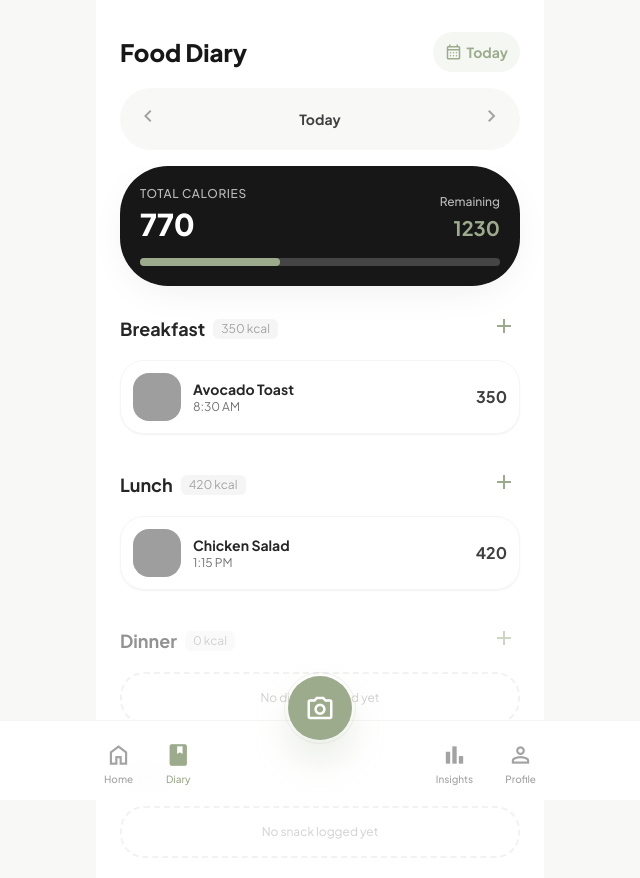
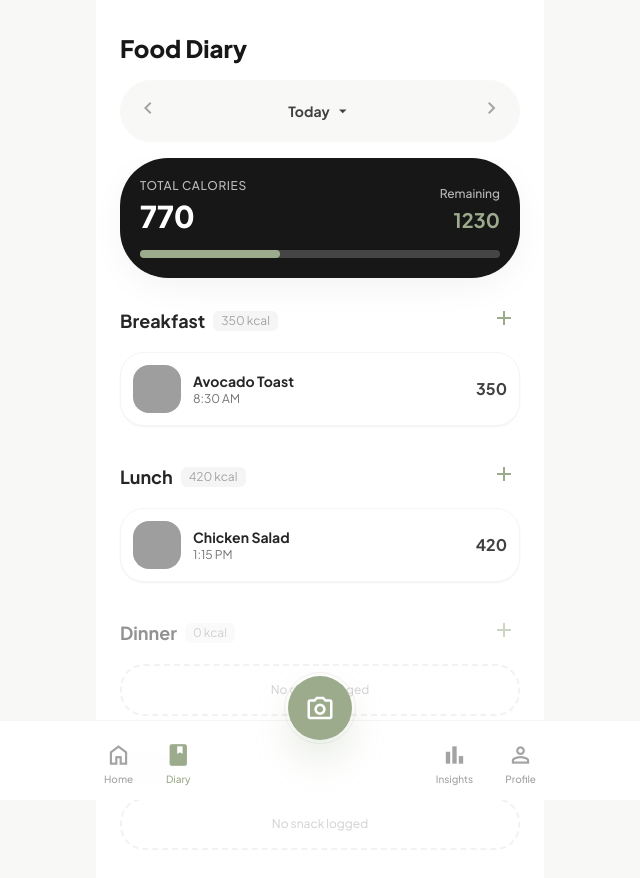
Before and after one commit to Dl666AI/NutriSnap, a React (Vite) app: page / in a window 1280 px wide. Both pictures are taken after a click on the button "View All". Shown: the top 878 px of the page, without its empty margins (320-960 px from the left). Built offline with nearby package versions, Linux system fonts and the light colour scheme; grey boxes are pictures that could not be loaded.

Commit message:
added calendar

```diff
--- a/components/DiaryScreen.tsx
+++ b/components/DiaryScreen.tsx
@@ -1,4 +1,4 @@
-import React from 'react';
+import React, { useState, useEffect } from 'react';
 import { Screen, Meal } from '../types';
 import { useData } from '../contexts/DataContext';
 import BottomNav from './BottomNav';
@@ -9,18 +9,112 @@ interface DiaryScreenProps {
 }
 
 const DiaryScreen: React.FC<DiaryScreenProps> = ({ onNavigate, onEdit }) => {
-  const { meals, totals, targets, removeMeal } = useData();
+  const { meals, targets, removeMeal, getTodayString } = useData();
 
-  const caloriesLeft = Math.max(0, targets.calories - totals.calories);
-  const progressPercent = Math.min(100, Math.round((totals.calories / targets.calories) * 100));
+  // State for current selected date (Data View)
+  const [currentDate, setCurrentDate] = useState<Date>(new Date());
+
+  // State for Calendar Picker
+  const [isCalendarOpen, setIsCalendarOpen] = useState(false);
+  const [pickerDate, setPickerDate] = useState<Date>(new Date()); // Tracks the month currently being viewed in picker
+
+  // Formatting helpers
+  const formatDateForComparison = (d: Date) => {
+    const year = d.getFullYear();
+    const month = String(d.getMonth() + 1).padStart(2, '0');
+    const day = String(d.getDate()).padStart(2, '0');
+    return `${year}-${month}-${day}`;
+  };
+
+  const selectedDateStr = formatDateForComparison(currentDate);
+  const todayStr = getTodayString();
+  const isToday = selectedDateStr === todayStr;
+
+  // Filter meals for selected date
+  const dayMeals = meals.filter(m => m.date === selectedDateStr);
+
+  // Calculate totals for this specific day
+  const dayTotals = dayMeals.reduce((acc, meal) => {
+    acc.calories += (meal.calories || 0);
+    return acc;
+  }, { calories: 0 });
+
+  const caloriesLeft = Math.max(0, targets.calories - dayTotals.calories);
+  const progressPercent = Math.min(100, Math.round((dayTotals.calories / targets.calories) * 100));
 
   // Group meals by type
-  const breakfastMeals = meals.filter(m => m.type === 'Breakfast');
-  const lunchMeals = meals.filter(m => m.type === 'Lunch');
-  const dinnerMeals = meals.filter(m => m.type === 'Dinner');
-  const snackMeals = meals.filter(m => m.type === 'Snack');
+  const breakfastMeals = dayMeals.filter(m => m.type === 'Breakfast');
+  const lunchMeals = dayMeals.filter(m => m.type === 'Lunch');
+  const dinnerMeals = dayMeals.filter(m => m.type === 'Dinner');
+  const snackMeals = dayMeals.filter(m => m.type === 'Snack');
 
   const getSectionCalories = (sectionMeals: Meal[]) => sectionMeals.reduce((acc, m) => acc + m.calories, 0);
+
+  // --- Date Navigation Handlers ---
+
+  const handlePrevDay = () => {
+    const prev = new Date(currentDate);
+    prev.setDate(prev.getDate() - 1);
+    setCurrentDate(prev);
+    setPickerDate(prev); // Sync picker view
+  };
+
+  const handleNextDay = () => {
+    const next = new Date(currentDate);
+    next.setDate(next.getDate() + 1);
+    setCurrentDate(next);
+    setPickerDate(next); // Sync picker view
+  };
+
+  const handleResetToday = () => {
+    const now = new Date();
+    setCurrentDate(now);
+    setPickerDate(now);
+    setIsCalendarOpen(false);
+  };
+
+  const handleDateSelect = (d: Date) => {
+    setCurrentDate(d);
+    setPickerDate(d);
+    setIsCalendarOpen(false);
+  };
+
+  const formatDisplayDate = (d: Date) => {
+    if (formatDateForComparison(d) === todayStr) return "Today";
+
+    // Check if yesterday
+    const yesterday = new Date();
+    yesterday.setDate(yesterday.getDate() - 1);
+    if (formatDateForComparison(d) === formatDateForComparison(yesterday)) return "Yesterday";
+
+    return d.toLocaleDateString('en-US', { weekday: 'short', month: 'short', day: 'numeric' });
+  };
+
+  // --- Calendar Logic ---
+
+  const changePickerMonth = (increment: number) => {
+    const newDate = new Date(pickerDate);
+    newDate.setMonth(newDate.getMonth() + increment);
+    setPickerDate(newDate);
+  };
+
+  const getDaysInMonth = (date: Date) => {
+    const year = date.getFullYear();
+    const month = date.getMonth();
+    const days = new Date(year, month + 1, 0).getDate();
+    const firstDay = new Date(year, month, 1).getDay(); // 0 = Sunday
+    return { days, firstDay, year, month };
+  };
+
+  const { days: daysInMonth, firstDay, year: pickerYear, month: pickerMonth } = getDaysInMonth(pickerDate);
+
+  // Helper to check if a specific date has data
+  const hasDataForDate = (day: number) => {
+    const checkStr = `${pickerYear}-${String(pickerMonth + 1).padStart(2, '0')}-${String(day).padStart(2, '0')}`;
+    return meals.some(m => m.date === checkStr);
+  };
+
+  // --- Renderers ---
 
   const renderMealSection = (title: string, sectionMeals: Meal[]) => {
     const sectionCals = getSectionCalories(sectionMeals);
@@ -33,12 +127,14 @@ const DiaryScreen: React.FC<DiaryScreenProps> = ({ onNavigate, onEdit }) => {
                {title}
                <span className="text-xs font-normal text-neutral-400 bg-neutral-100 dark:bg-neutral-800 px-2 py-0.5 rounded-md">0 kcal</span>
              </h3>
+             {isToday && (
                 <button onClick={() => onNavigate('CAMERA')} className="text-primary hover:bg-primary/10 p-1 rounded-full transition-colors">
                     <span className="material-symbols-outlined">add</span>
                 </button>
+             )}
           </div>
           <div className="border-2 border-dashed border-neutral-200 dark:border-neutral-700 rounded-xl p-4 flex flex-col items-center justify-center text-center">
-            <p className="text-xs text-neutral-400">No {title.toLowerCase()} logged yet</p>
+            <p className="text-xs text-neutral-400">No {title.toLowerCase()} logged</p>
           </div>
         </section>
       );
@@ -51,9 +147,11 @@ const DiaryScreen: React.FC<DiaryScreenProps> = ({ onNavigate, onEdit }) => {
              {title}
              <span className="text-xs font-normal text-neutral-400 bg-neutral-100 dark:bg-neutral-800 px-2 py-0.5 rounded-md">{sectionCals} kcal</span>
            </h3>
+           {isToday && (
              <button onClick={() => onNavigate('CAMERA')} className="text-primary hover:bg-primary/10 p-1 rounded-full transition-colors">
                <span className="material-symbols-outlined">add</span>
              </button>
+           )}
         </div>
         <div className="flex flex-col gap-3">
           {sectionMeals.map(meal => (
@@ -90,34 +188,127 @@ const DiaryScreen: React.FC<DiaryScreenProps> = ({ onNavigate, onEdit }) => {
 
   return (
     <div className="relative flex h-full min-h-screen w-full flex-col max-w-md mx-auto bg-background-light dark:bg-background-dark pb-32 transition-colors duration-300">
-      <header className="flex flex-col px-6 pt-8 pb-4 sticky top-0 z-20 bg-background-light/95 dark:bg-background-dark/95 backdrop-blur-md">
+
+      {/* --- Sticky Header with Date Navigation --- */}
+      <header className="flex flex-col px-6 pt-8 pb-4 sticky top-0 z-30 bg-background-light/95 dark:bg-background-dark/95 backdrop-blur-md">
         <div className="flex items-center justify-between mb-4">
           <h1 className="text-2xl font-extrabold text-neutral-900 dark:text-white">Food Diary</h1>
-          <button className="flex items-center gap-1 text-primary font-bold text-sm bg-primary/10 px-3 py-1.5 rounded-full">
-             <span className="material-symbols-outlined text-lg">calendar_month</span>
-             Today
+        </div>
+
+        {/* Date Navigator Bar */}
+        <div className="relative z-40">
+            <div className="flex justify-between items-center bg-surface-light dark:bg-surface-dark p-2 rounded-2xl">
+                <button
+                        onClick={handlePrevDay}
+                        className="p-2 text-neutral-400 hover:text-neutral-600 dark:hover:text-neutral-200 transition-colors"
+                >
+                    <span className="material-symbols-outlined">chevron_left</span>
+                </button>
+
+                {/* Clickable Date Title */}
+                <button
+                    onClick={() => setIsCalendarOpen(!isCalendarOpen)}
+                    className="flex-1 flex flex-col items-center justify-center hover:bg-neutral-100 dark:hover:bg-neutral-700/50 rounded-lg py-1 transition-colors"
+                >
+                    <span className="text-sm font-bold text-neutral-700 dark:text-neutral-200 flex items-center gap-1">
+                        {formatDisplayDate(currentDate)}
+                        <span className={`material-symbols-outlined text-lg transition-transform duration-300 ${isCalendarOpen ? 'rotate-180' : ''}`}>arrow_drop_down</span>
+                    </span>
+                </button>
+
+                <button
+                        onClick={handleNextDay}
+                        className="p-2 text-neutral-400 hover:text-neutral-600 dark:hover:text-neutral-200 transition-colors"
+                >
+                    <span className="material-symbols-outlined">chevron_right</span>
                 </button>
             </div>
 
-        <div className="flex justify-between items-center bg-surface-light dark:bg-surface-dark p-2 rounded-2xl">
-           <button className="p-2 text-neutral-400 hover:text-neutral-600 dark:hover:text-neutral-200">
-             <span className="material-symbols-outlined">chevron_left</span>
+            {/* --- Calendar Popover --- */}
+            {isCalendarOpen && (
+                <>
+                {/* Backdrop to close */}
+                <div className="fixed inset-0 z-30" onClick={() => setIsCalendarOpen(false)}></div>
+
+                <div className="absolute top-[110%] left-0 w-full bg-white dark:bg-surface-dark rounded-3xl shadow-float border border-neutral-100 dark:border-neutral-800 p-4 z-40 animate-enter origin-top">
+                    {/* Month Nav */}
+                    <div className="flex items-center justify-between mb-4">
+                        <button onClick={() => changePickerMonth(-1)} className="p-1 hover:bg-neutral-100 dark:hover:bg-neutral-800 rounded-full">
+                            <span className="material-symbols-outlined text-neutral-500">chevron_left</span>
                         </button>
-           <div className="flex-1 text-center">
-             <span className="text-sm font-bold text-neutral-700 dark:text-neutral-200">Today</span>
+                        <span className="font-bold text-neutral-800 dark:text-white">
+                            {pickerDate.toLocaleString('default', { month: 'long', year: 'numeric' })}
+                        </span>
+                        <button onClick={() => changePickerMonth(1)} className="p-1 hover:bg-neutral-100 dark:hover:bg-neutral-800 rounded-full">
+                            <span className="material-symbols-outlined text-neutral-500">chevron_right</span>
+                        </button>
                     </div>
-           <button className="p-2 text-neutral-400 hover:text-neutral-600 dark:hover:text-neutral-200">
-             <span className="material-symbols-outlined">chevron_right</span>
+
+                    {/* Days Grid */}
+                    <div className="grid grid-cols-7 mb-2">
+                        {['S','M','T','W','T','F','S'].map(d => (
+                            <div key={d} className="text-center text-xs font-medium text-neutral-400 py-1">{d}</div>
+                        ))}
+                    </div>
+                    <div className="grid grid-cols-7 gap-y-1">
+                        {/* Empty slots for start of month */}
+                        {Array.from({ length: firstDay }).map((_, i) => (
+                            <div key={`empty-${i}`} className="w-8 h-8"></div>
+                        ))}
+
+                        {/* Days */}
+                        {Array.from({ length: daysInMonth }).map((_, i) => {
+                            const day = i + 1;
+                            // Check if this specific day cell matches the currently selected data date
+                            const isSelected =
+                                currentDate.getDate() === day &&
+                                currentDate.getMonth() === pickerMonth &&
+                                currentDate.getFullYear() === pickerYear;
+
+                            const isTodayCell =
+                                new Date().getDate() === day &&
+                                new Date().getMonth() === pickerMonth &&
+                                new Date().getFullYear() === pickerYear;
+
+                            const hasData = hasDataForDate(day);
+
+                            return (
+                                <div key={day} className="flex items-center justify-center">
+                                    <button
+                                        onClick={() => handleDateSelect(new Date(pickerYear, pickerMonth, day))}
+                                        className={`
+                                            w-9 h-9 rounded-full flex flex-col items-center justify-center relative transition-all
+                                            ${isSelected
+                                                ? 'bg-primary text-white font-bold shadow-soft'
+                                                : isTodayCell
+                                                    ? 'text-primary font-bold border border-primary/30'
+                                                    : 'text-neutral-700 dark:text-neutral-300 hover:bg-neutral-100 dark:hover:bg-neutral-700'
+                                            }
+                                        `}
+                                    >
+                                        <span className="text-sm leading-none">{day}</span>
+                                        {/* Dot Indicator for data */}
+                                        {hasData && !isSelected && (
+                                            <span className="absolute bottom-1 w-1 h-1 rounded-full bg-primary"></span>
+                                        )}
                                     </button>
+                                </div>
+                            );
+                        })}
+                    </div>
+                </div>
+                </>
+            )}
         </div>
       </header>
 
+      {/* --- Daily Summary Card --- */}
       <div className="px-6 mb-6">
         <div className="bg-neutral-900 dark:bg-white rounded-3xl p-5 text-white dark:text-neutral-900 shadow-soft">
           <div className="flex justify-between items-end mb-4">
              <div>
                <p className="text-xs font-medium opacity-70 uppercase tracking-wider mb-1">Total Calories</p>
-               <div className="text-3xl font-extrabold">{totals.calories}</div>
+               <div className="text-3xl font-extrabold">{dayTotals.calories}</div>
              </div>
              <div className="text-right">
                <p className="text-xs font-medium opacity-70 mb-1">Remaining</p>
@@ -130,6 +321,7 @@ const DiaryScreen: React.FC<DiaryScreenProps> = ({ onNavigate, onEdit }) => {
         </div>
       </div>
 
+      {/* --- Meal Sections --- */}
       <main className="flex flex-col px-6 gap-8 animate-enter">
         {renderMealSection('Breakfast', breakfastMeals)}
         {renderMealSection('Lunch', lunchMeals)}
--- a/components/HomeScreen.tsx
+++ b/components/HomeScreen.tsx
@@ -10,7 +10,7 @@ interface HomeScreenProps {
 }
 
 const HomeScreen: React.FC<HomeScreenProps> = ({ onNavigate, user, onEdit }) => {
-  const { totals, targets, meals } = useData();
+  const { totals, targets, meals, getTodayString } = useData();
 
   const caloriesLeft = Math.max(0, targets.calories - totals.calories);
   const progressPercent = Math.min(100, Math.round((totals.calories / targets.calories) * 100));
@@ -24,8 +24,11 @@ const HomeScreen: React.FC<HomeScreenProps> = ({ onNavigate, user, onEdit }) =>
   const carbsProgress = Math.min(100, (totals.carbs / targets.carbs) * 100);
   const fatProgress = Math.min(100, (totals.fat / targets.fat) * 100);
 
-  // Get recent meals (first 3)
-  const recentMeals = meals.slice(0, 3);
+  // Get recent meals (first 3 from today)
+  const todayStr = getTodayString();
+  const recentMeals = meals
+    .filter(m => m.date === todayStr)
+    .slice(0, 3);
 
   // Calculate degree for conic gradient (360 * percent / 100)
   const gradientString = `conic-gradient(#9cab8c 0% ${progressPercent}%, #F8DDA4 ${progressPercent}% 100%)`;
--- a/components/ManualEntryScreen.tsx
+++ b/components/ManualEntryScreen.tsx
@@ -9,7 +9,7 @@ interface ManualEntryScreenProps {
 }
 
 const ManualEntryScreen: React.FC<ManualEntryScreenProps> = ({ onSave, onCancel, mealToEdit }) => {
-  const { addMeal, updateMeal } = useData();
+  const { addMeal, updateMeal, getTodayString } = useData();
 
   // Initialize state with mealToEdit values if available
   const [name, setName] = useState(mealToEdit?.name || '');
@@ -22,6 +22,7 @@ const ManualEntryScreen: React.FC<ManualEntryScreenProps> = ({ onSave, onCancel,
     // Preserve existing data if editing, especially properties not in this form (like fat/carbs/image)
     const id = mealToEdit ? mealToEdit.id : Date.now().toString();
     const time = mealToEdit ? mealToEdit.time : new Date().toLocaleTimeString([], { hour: '2-digit', minute: '2-digit' });
+    const date = mealToEdit ? mealToEdit.date : getTodayString();
     const imageUrl = mealToEdit ? mealToEdit.imageUrl : undefined;
     const fat = mealToEdit?.fat;
     const carbs = mealToEdit?.carbs;
@@ -30,6 +31,7 @@ const ManualEntryScreen: React.FC<ManualEntryScreenProps> = ({ onSave, onCancel,
       id,
       name: name || (mealToEdit ? 'Unnamed Meal' : 'Manual Entry'),
       time,
+      date,
       calories: parseInt(calories) || 0,
       protein: parseInt(protein) || 0,
       sugar: parseInt(sugar) || 0,
--- a/components/ResultScreen.tsx
+++ b/components/ResultScreen.tsx
@@ -19,7 +19,7 @@ interface FoodAnalysis {
 }
 
 const ResultScreen: React.FC<ResultScreenProps> = ({ image, onSave, onRetake }) => {
-  const { addMeal } = useData();
+  const { addMeal, getTodayString } = useData();
   const [analysis, setAnalysis] = useState<FoodAnalysis | null>(null);
   const [loading, setLoading] = useState(true);
 
@@ -48,6 +48,7 @@ const ResultScreen: React.FC<ResultScreenProps> = ({ image, onSave, onRetake })
       id: Date.now().toString(),
       name: analysis.name,
       time: new Date().toLocaleTimeString([], { hour: '2-digit', minute: '2-digit' }),
+      date: getTodayString(),
       calories: analysis.calories,
       protein: analysis.protein,
       carbs: analysis.carbs,
--- a/contexts/DataContext.tsx
+++ b/contexts/DataContext.tsx
@@ -16,6 +16,7 @@ interface DataContextType {
   removeMeal: (id: string) => void;
   totals: DailyTotals;
   targets: DailyTotals;
+  getTodayString: () => string;
 }
 
 const DataContext = createContext<DataContextType | undefined>(undefined);
@@ -28,12 +29,22 @@ const DEFAULT_TARGETS = {
   sugar: 50,
 };
 
+// Helper to get local YYYY-MM-DD
+const getTodayString = () => {
+  const d = new Date();
+  const year = d.getFullYear();
+  const month = String(d.getMonth() + 1).padStart(2, '0');
+  const day = String(d.getDate()).padStart(2, '0');
+  return `${year}-${month}-${day}`;
+};
+
 // Initial demo data
 const DEMO_MEALS: Meal[] = [
   {
     id: '1',
     name: 'Avocado Toast',
     time: '8:30 AM',
+    date: getTodayString(),
     calories: 350,
     protein: 8,
     sugar: 4,
@@ -44,6 +55,7 @@ const DEMO_MEALS: Meal[] = [
     id: '2',
     name: 'Chicken Salad',
     time: '1:15 PM',
+    date: getTodayString(),
     calories: 420,
     protein: 32,
     sugar: 6,
@@ -77,10 +89,13 @@ export const DataProvider: React.FC<{ children: React.ReactNode }> = ({ children
     setMeals(prev => prev.filter(m => m.id !== id));
   };
 
-  const totals = meals.reduce((acc, meal) => {
+  // Calculate totals ONLY for today
+  const todayStr = getTodayString();
+  const totals = meals
+    .filter(meal => meal.date === todayStr)
+    .reduce((acc, meal) => {
       acc.calories += (meal.calories || 0);
 
-    // If explicit macros exist, use them. Otherwise estimate for demonstration.
       if (meal.protein !== undefined) {
         acc.protein += meal.protein;
       } else {
@@ -91,7 +106,6 @@ export const DataProvider: React.FC<{ children: React.ReactNode }> = ({ children
         acc.sugar += meal.sugar;
       }
 
-    // Still estimate fat/carbs for general UI if not provided
       if (meal.fat !== undefined) {
         acc.fat += meal.fat;
       } else {
@@ -114,7 +128,8 @@ export const DataProvider: React.FC<{ children: React.ReactNode }> = ({ children
       updateMeal,
       removeMeal,
       totals,
-      targets: DEFAULT_TARGETS
+      targets: DEFAULT_TARGETS,
+      getTodayString
     }}>
       {children}
     </DataContext.Provider>
--- a/types.ts
+++ b/types.ts
@@ -13,6 +13,7 @@ export interface Meal {
   id: string;
   name: string;
   time: string;
+  date: string; // YYYY-MM-DD
   calories: number;
   protein?: number;
   sugar?: number;
```
Lines whose indentation alone changed are shown as unchanged.
